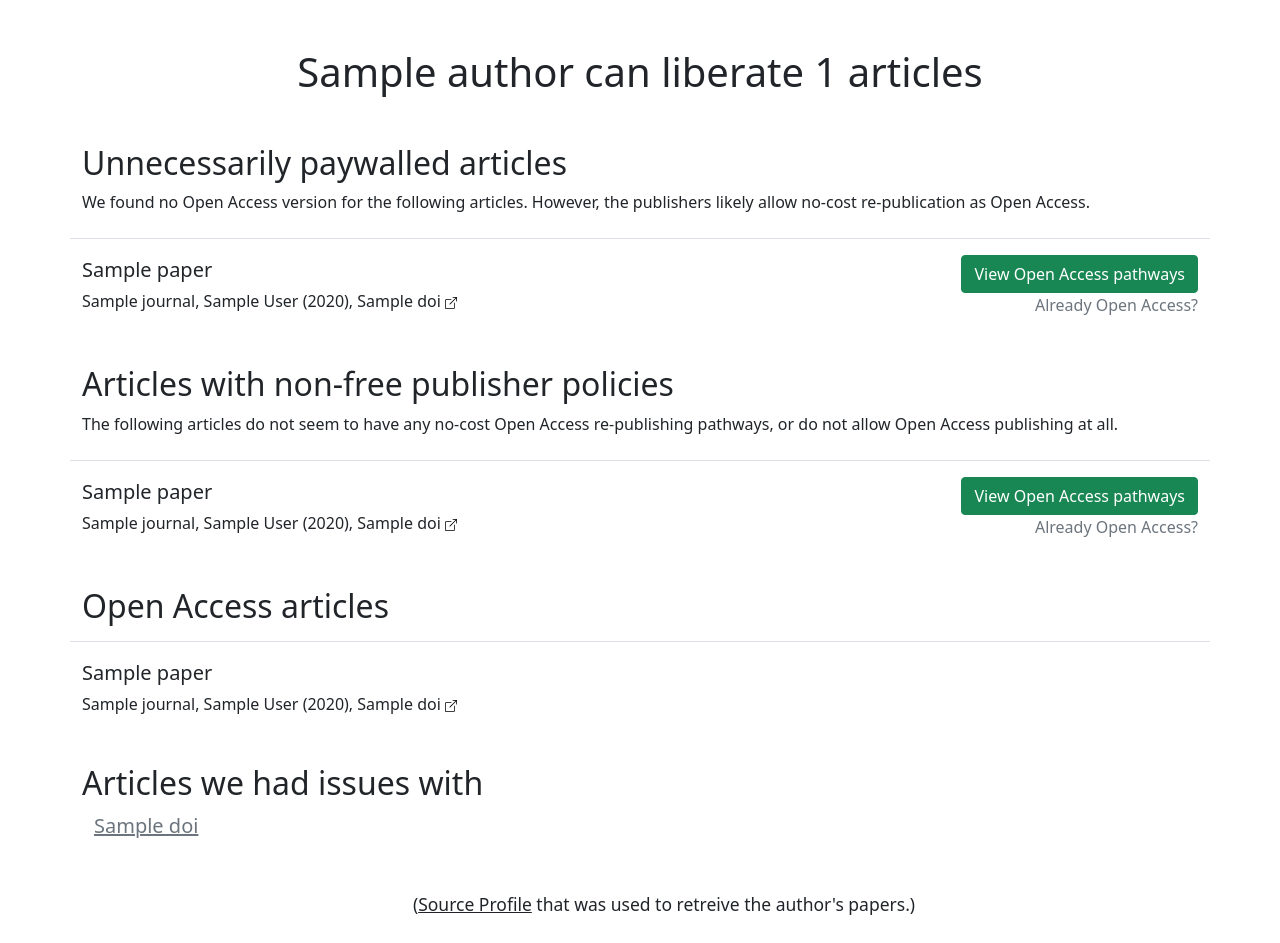
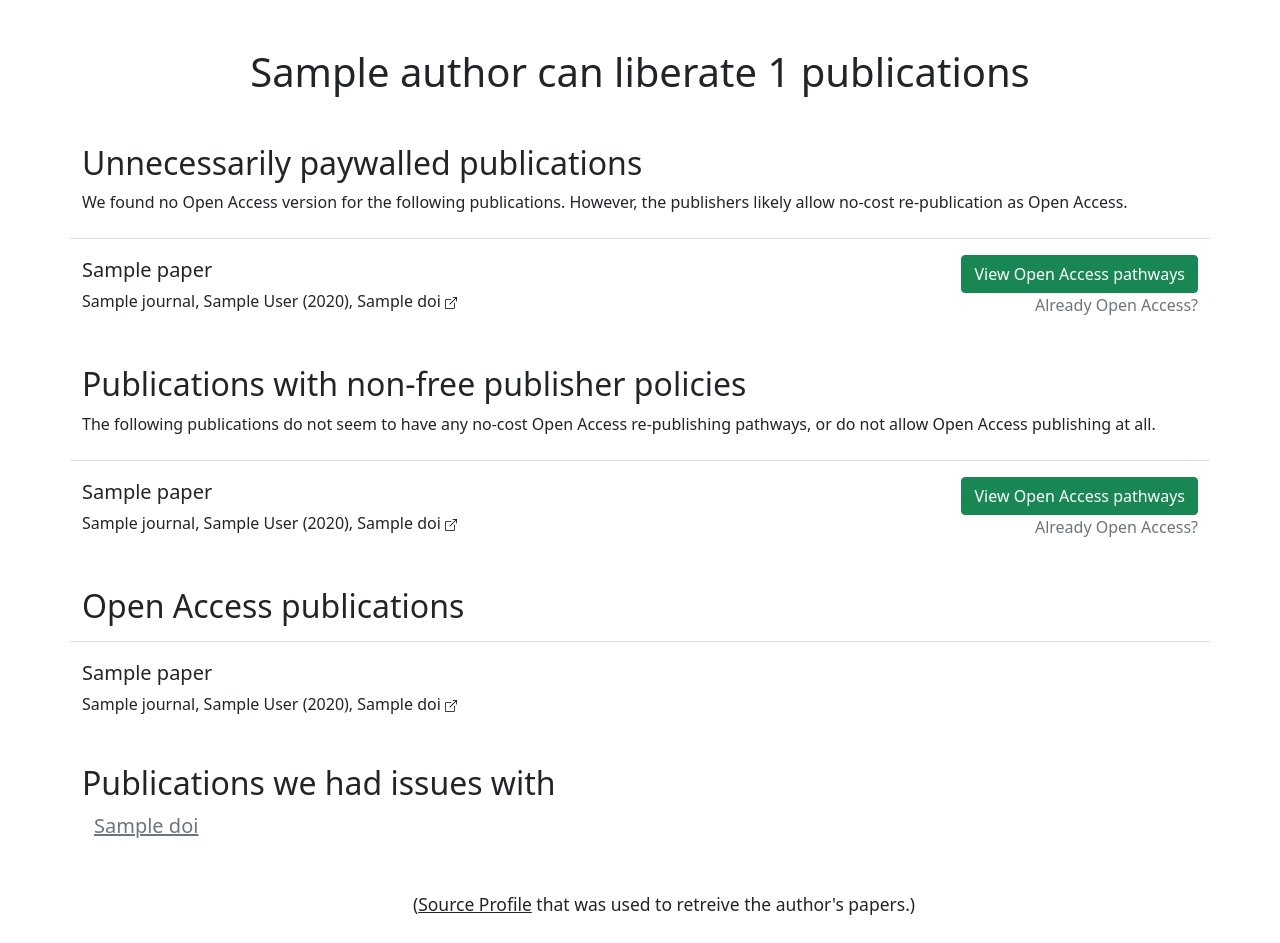
Before and after one commit to freeyourscience/freeyourscience, a FastAPI app: template fyscience/templates/publications_for_author.html in a window 1280 px wide. Run offline with FastAPI, Linux system fonts and the light colour scheme; the template is opened without the code that fills it: most values are stand-ins (such as "Sample title", 1, 10 or a date in 2020).

Commit message:
use publication instead of article on author page

```diff
--- a/fyscience/templates/publications_for_author.html
+++ b/fyscience/templates/publications_for_author.html
@@ -11,17 +11,17 @@ Free Your Science | {{ author.name }}
 <div class="container fs-5">
     <header class="container text-center lh-sm mt-5 mb-5">
         <h1>
-            {{ author.name }} can liberate {{ papers_not_oa_nocost|length}} articles
+            {{ author.name }} can liberate {{ papers_not_oa_nocost|length}} publications
         </h1>
     </header>
 
     <main>
         <section class="mb-5">
             <h2>
-                Unnecessarily paywalled articles
+                Unnecessarily paywalled publications
             </h2>
             <p class="fs-6 mb-4">
-                We found no Open Access version for the following articles.
+                We found no Open Access version for the following publications.
                 However, the publishers likely allow no-cost re-publication as Open Access.
             </p>
             {% if papers_not_oa_nocost %}
@@ -36,9 +36,9 @@ Free Your Science | {{ author.name }}
 
         {% if papers_other_policies %}
         <section class="mb-5">
-            <h2>Articles with non-free publisher policies</h2>
+            <h2>Publications with non-free publisher policies</h2>
             <p class="fs-6 mb-4">
-                The following articles do not seem to have any no-cost Open Access re-publishing pathways,
+                The following publications do not seem to have any no-cost Open Access re-publishing pathways,
                 or do not allow Open Access publishing at all.
             </p>
             {% for paper in papers_other_policies %}
@@ -51,7 +51,7 @@ Free Your Science | {{ author.name }}
         {% endif %}
 
         <section class="mb-5">
-            <h2 class="mb-3">Open Access articles</h2>
+            <h2 class="mb-3">Open Access publications</h2>
             {% if papers_already_oa %}
             {% for paper in papers_already_oa %}
             <div class="row mb-3 author-pubs mb-4 pt-3 border-top">
@@ -60,8 +60,8 @@ Free Your Science | {{ author.name }}
             {% endfor %}
             {% else %}
             <p>
-                We could not find any of your Open Access articles in the unpaywall.org database.<br />
-                In case you think there should be Open Access articles here, help
+                We could not find any of your Open Access publications in the unpaywall.org database.<br />
+                In case you think there should be Open Access publications here, help
                 <a href="https://unpaywall.org/sources" target="_blank">unpaywall.org</a>
                 to find them.
             </p>
@@ -70,7 +70,7 @@ Free Your Science | {{ author.name }}
 
         {% if papers_with_issues %}
         <section class="mb-5">
-            <h2>Articles we had issues with</h2>
+            <h2>Publications we had issues with</h2>
             <div class="container author-pubs">
                 {% for paper in papers_with_issues %}
                 <div class="paper-details">
```
